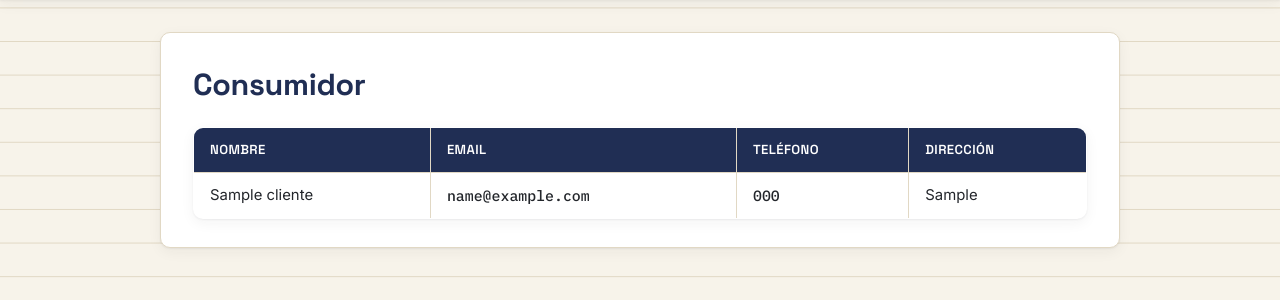
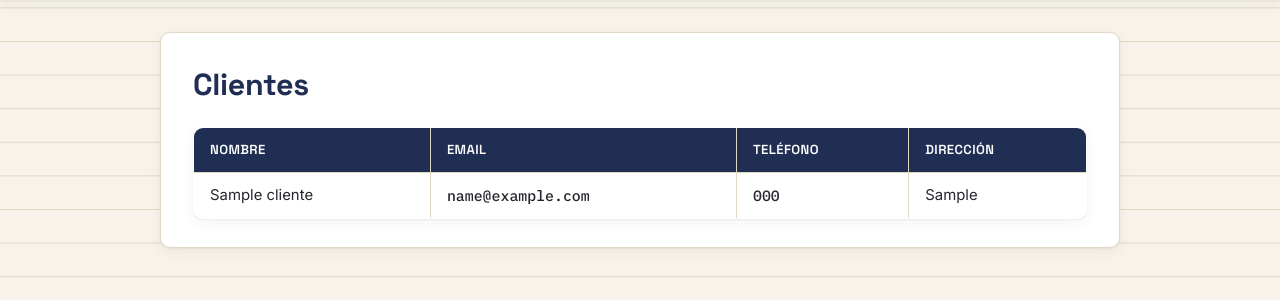
Before and after one commit to LisethNato/papeleria-informnet, a Flask app: page /clientes/ in a window 1280 px wide. Shown: the part 63-363 px from the top of the page. Run offline with Flask 3, Linux system fonts and the light colour scheme; a user stored in the database is signed in; tables that the repository leaves empty hold one stand-in row (values such as "Sample post").

Commit message:
Cambio de consumidor a cliente

```diff
--- a/app/templates/clientes/listar.html
+++ b/app/templates/clientes/listar.html
@@ -1,7 +1,7 @@
 {% extends 'base.html' %}
 
 {% block contenido %}
-<h1>Consumidor</h1>
+<h1>Clientes</h1>
 
 {% if current_user.rol == 'admin' %}
 <a href="{{ url_for('clientes.crear') }}">+ Nuevo cliente</a>
```
